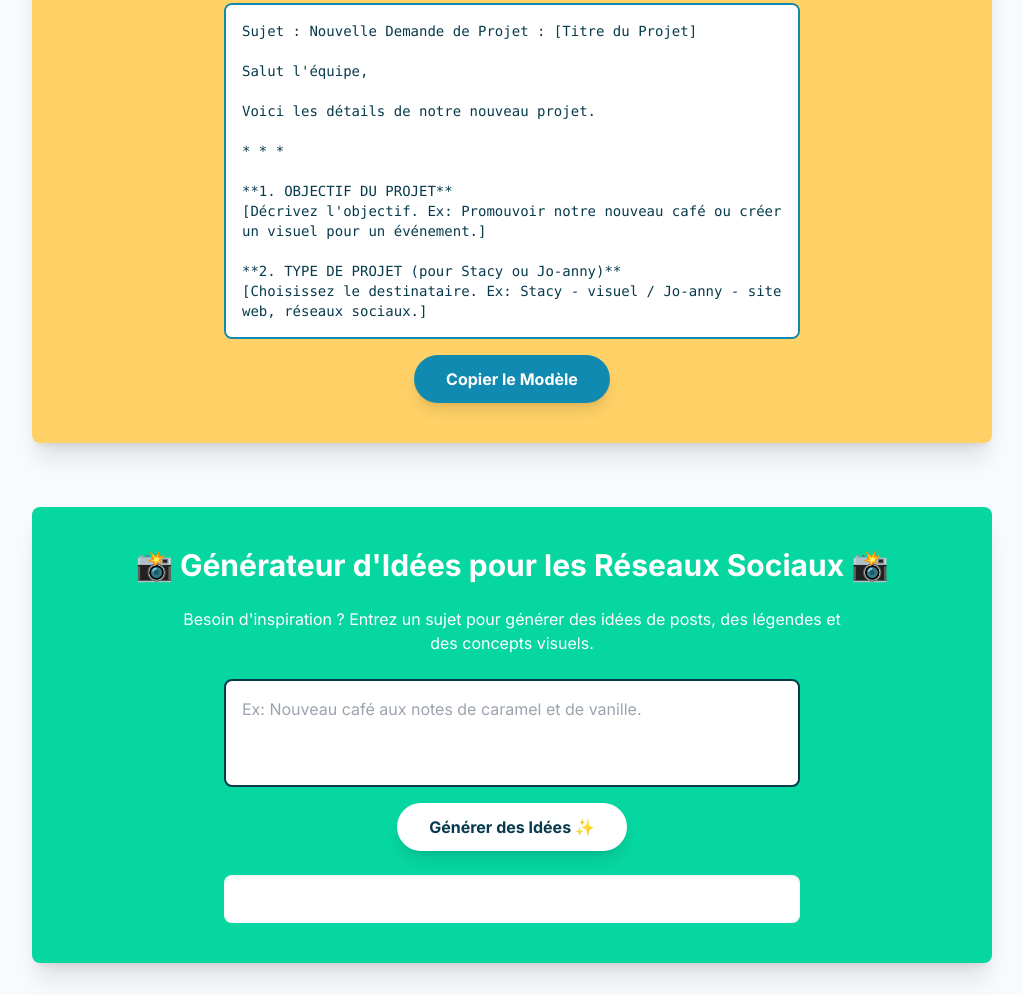
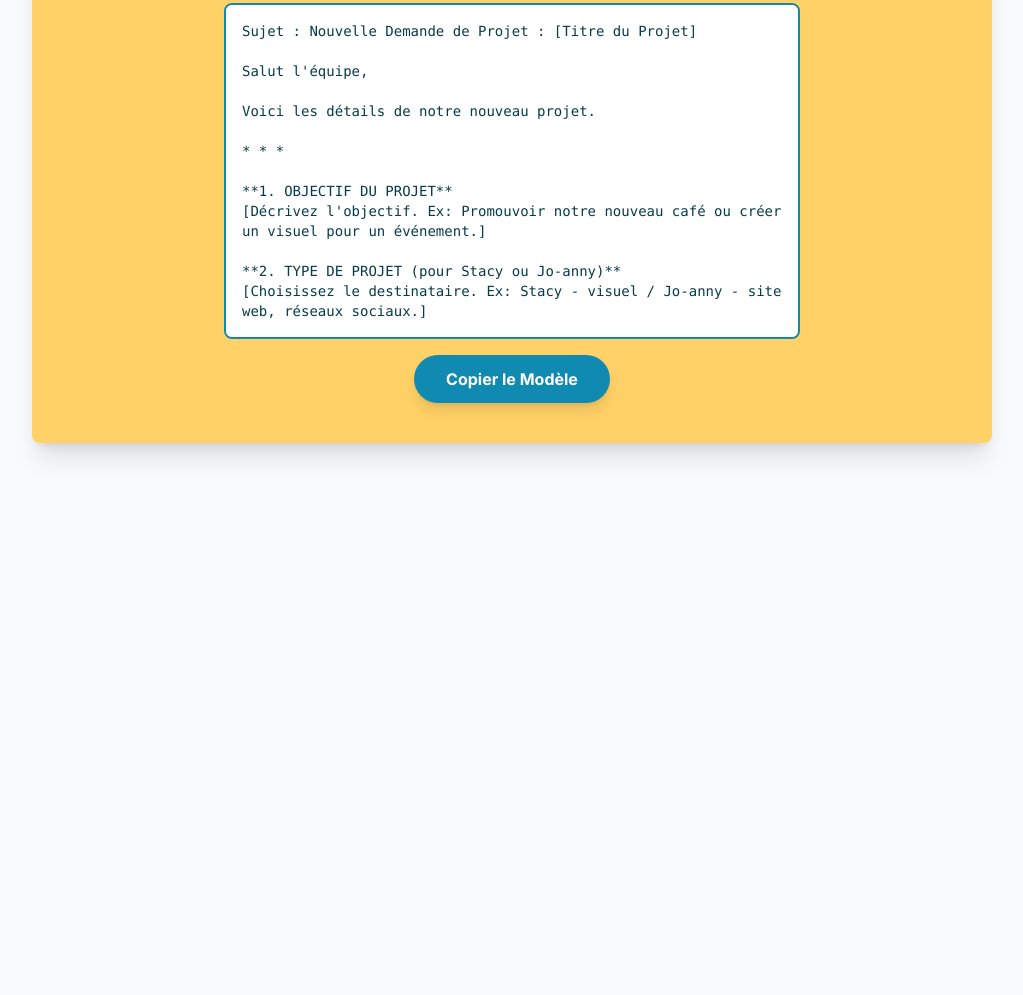
Before and after one commit to chewinggumfraise/marketing-app, a plain HTML site: page index.html in a window 1280 px wide. Shown: the part 2537-3532 px from the top of the page, without its empty margins (128-1151 px from the left). After the commit the page ends 3012 px from the top, so only its background shows below. Drawn offline with nearby package versions, Linux system fonts and the light colour scheme.

Commit message:
Update index.html

```diff
--- a/index.html
+++ b/index.html
@@ -256,89 +256,15 @@ Merci!
                 </button>
             </div>
         </section>
-
-        <section id="social-media-generator" class="mt-16 bg-[#06D6A0] p-6 md:p-10 rounded-lg shadow-xl text-center">
-             <h2 class="text-3xl font-bold mb-6 text-white">📸 Générateur d'Idées pour les Réseaux Sociaux 📸</h2>
-             <p class="text-white mb-6 max-w-2xl mx-auto">
-                 Besoin d'inspiration ? Entrez un sujet pour générer des idées de posts, des légendes et des concepts visuels.
-             </p>
-             <div class="flex flex-col items-center">
-                 <textarea id="social-input" rows="3" class="w-full max-w-xl p-4 rounded-lg border-2 border-[#073B4C] focus:outline-none focus:ring-2 focus:ring-[#073B4C] resize-none mb-4" placeholder="Ex: Nouveau café aux notes de caramel et de vanille."></textarea>
-                 <button onclick="generateSocialIdeas()" class="bg-white hover:bg-gray-200 text-[#073B4C] font-bold py-3 px-8 rounded-full shadow-lg transition duration-300 ease-in-out transform hover:scale-105 disabled:opacity-50 disabled:cursor-not-allowed" id="generate-social-button">
-                     Générer des Idées ✨
-                 </button>
-                 <div id="social-loading" class="mt-4 text-gray-800 hidden">Génération en cours...</div>
-                 <div id="social-output" class="bg-white w-full max-w-xl p-6 mt-6 rounded-lg shadow-inner text-left whitespace-pre-wrap"></div>
-             </div>
-         </section>
     </main>
 
     <script>
-        // The social media generator function is still here, but it will not work on GitHub as previously explained.
-        // It remains here for local testing or if the file is moved to a proper server.
-
         function copyBrief() {
             const briefContent = document.getElementById('brief-content');
             briefContent.select();
             document.execCommand('copy');
             alert('Le modèle a été copié dans votre presse-papiers!');
         }
-
-        async function generateSocialIdeas() {
-            const socialInput = document.getElementById('social-input').value.trim();
-            const socialOutput = document.getElementById('social-output');
-            const socialLoading = document.getElementById('social-loading');
-            const generateSocialButton = document.getElementById('generate-social-button');
-
-            if (!socialInput) {
-                socialOutput.innerHTML = '<span class="text-[#FF6B6B]">Veuillez décrire votre sujet pour générer des idées.</span>';
-                return;
-            }
-
-            socialLoading.classList.remove('hidden');
-            generateSocialButton.disabled = true;
-            socialOutput.innerHTML = '';
-
-            const systemPrompt = `
-                Agissez comme un expert en marketing des médias sociaux. Générez une liste d'idées créatives pour les médias sociaux basées sur la demande de l'utilisateur. Chaque idée doit inclure un "Titre", une "Description du post" et un "Concept visuel". Le ton est créatif et engageant. Les concepts visuels doivent être clairs et visuels (images, vidéos, carrousel, etc.). Le format doit être une liste facile à lire.
-            `;
-
-            const userQuery = `Générer 3 idées de posts pour les médias sociaux pour le sujet suivant : "${socialInput}"`;
-
-            try {
-                const apiKey = "";
-                const apiUrl = "https://generativelanguage.googleapis.com/v1beta/models/gemini-2.5-flash-preview-05-20:generateContent?key=" + apiKey;
-
-                const payload = {
-                    contents: [{ parts: [{ text: userQuery }] }],
-                    systemInstruction: {
-                        parts: [{ text: systemPrompt }]
-                    },
-                };
-
-                const response = await fetch(apiUrl, {
-                    method: 'POST',
-                    headers: { 'Content-Type': 'application/json' },
-                    body: JSON.stringify(payload)
-                });
-
-                const result = await response.json();
-
-                if (result.candidates && result.candidates.length > 0 && result.candidates[0].content && result.candidates[0].content.parts && result.candidates[0].content.parts.length > 0) {
-                    const generatedText = result.candidates[0].content.parts[0].text;
-                    socialOutput.innerText = generatedText;
-                } else {
-                    socialOutput.innerHTML = '<span class="text-[#FF6B6B]">Erreur : Impossible de générer des idées.</span>';
-                }
-
-            } catch (error) {
-                console.error("API Call failed:", error);
-                socialOutput.innerHTML = '<span class="text-[#FF6B6B]">Une erreur est survenue lors de la connexion à l\'API.</span>';
-            } finally {
-                socialLoading.classList.add('hidden');
-                generateSocialButton.disabled = false;
-            }
-        }
     </script>
 </body>
 </html>
```
